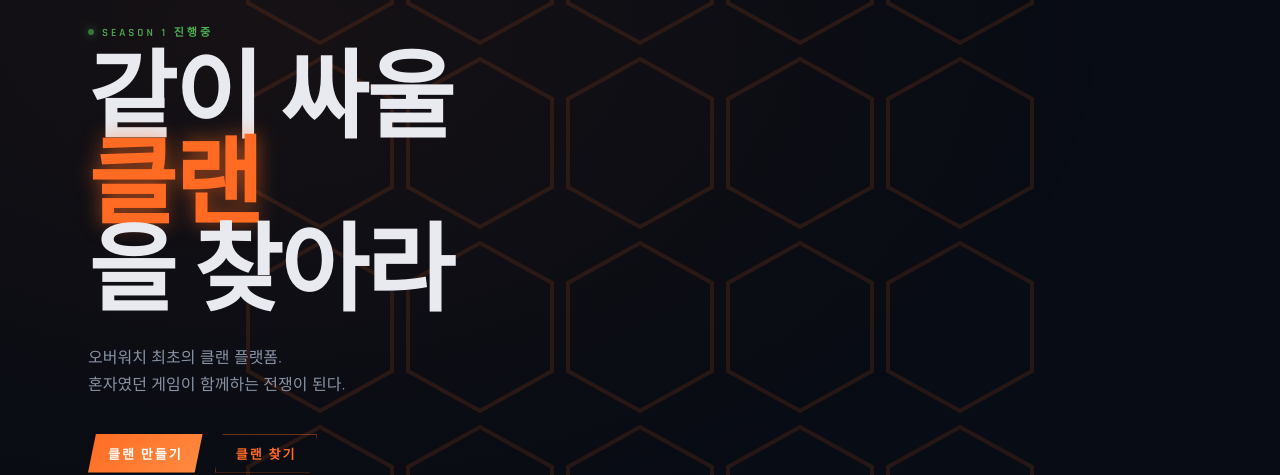
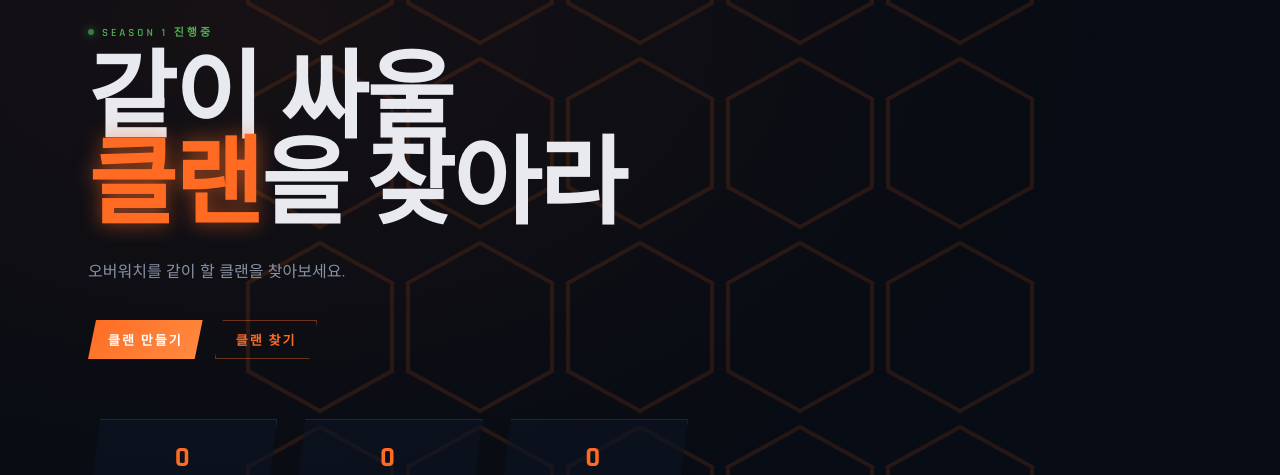
Before and after one commit to jeff378/overclan, a Next.js app: page / in a window 1280 px wide. Shown: the part 133-608 px from the top of the page. Built offline with nearby package versions, Linux system fonts and the light colour scheme; no server answers; the database is empty.

Commit message:
fix: 메인 히어로 타이틀 한 줄 / 서브문구 자연스럽게 수정

```diff
--- a/app/components/Home.jsx
+++ b/app/components/Home.jsx
@@ -97,11 +97,10 @@
           </div>
           <div className="hero-title animate-in">
             <div style={{ color: "#e8eaf0" }}>같이 싸울</div>
-            <div className="glow-orange">클랜</div>
-            <div style={{ color: "#e8eaf0" }}>을 찾아라</div>
+            <div><span className="glow-orange">클랜</span><span style={{ color: "#e8eaf0" }}>을 찾아라</span></div>
           </div>
           <p className="animate-in delay-1" style={{ marginTop: 24, fontSize: 16, color: "#8892a4", lineHeight: 1.7, maxWidth: 480, fontFamily: "Noto Sans KR, sans-serif", fontWeight: 300 }}>
-            오버워치 최초의 클랜 플랫폼.<br/>혼자였던 게임이 함께하는 전쟁이 된다.
+            오버워치를 같이 할 클랜을 찾아보세요.
           </p>
           <div className="animate-in delay-2" style={{ display: "flex", gap: 12, marginTop: 36 }}>
             <a href="/clan/create" style={{ textDecoration: "none" }}><button className="btn-primary">클랜 만들기</button></a>
```
